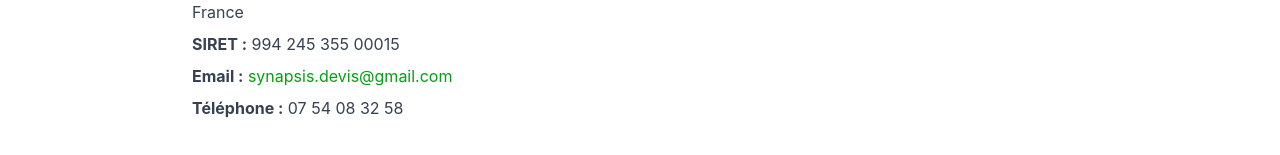
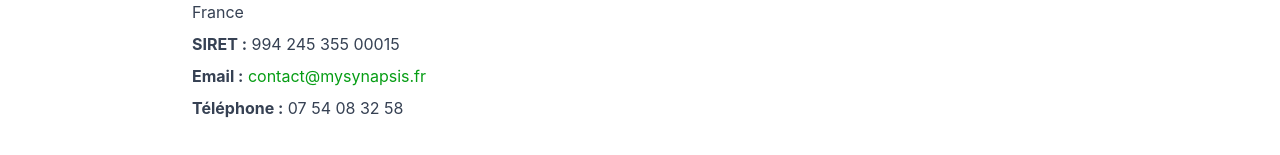
Before and after one commit to Sokaao/my-better-t-app, a Next.js app in the folder apps/web/: page /mentions-legales in a window 1280 px wide. Shown: the part 429-584 px from the top of the page. Built offline with nearby package versions, Linux system fonts and the light colour scheme.

Commit message:
maj de mon adresse mail

```diff
--- a/apps/web/src/app/mentions-legales/page.tsx
+++ b/apps/web/src/app/mentions-legales/page.tsx
@@ -56,8 +56,8 @@
 							</p>*/}
 							<p className="mb-2">
 								<strong>Email :</strong>{" "}
-								<a href="mailto:synapsis.devis@gmail.com" className="text-[#069D14] hover:underline">
-									synapsis.devis@gmail.com
+								<a href="mailto:contact@mysynapsis.fr" className="text-[#069D14] hover:underline">
+									contact@mysynapsis.fr
 								</a>
 							</p>
 							<p className="mb-2">
@@ -198,8 +198,8 @@
 							</h3>
 							<p className="leading-relaxed mb-4">
 								Pour exercer vos droits, vous pouvez nous contacter à l&apos;adresse suivante :{" "}
-								<a href="mailto:synapsis.devis@gmail.com" className="text-[#069D14] hover:underline">
-									synapsis.devis@gmail.com
+								<a href="mailto:contact@mysynapsis.fr" className="text-[#069D14] hover:underline">
+									contact@mysynapsis.fr
 								</a>
 							</p>
 							<p className="leading-relaxed mb-4">
@@ -365,8 +365,8 @@
 							</p>
 							<p className="mb-2">
 								<strong>Par email :</strong>{" "}
-								<a href="mailto:synapsis.devis@gmail.com" className="text-[#069D14] hover:underline">
-									synapsis.devis@gmail.com
+								<a href="mailto:contact@mysynapsis.fr" className="text-[#069D14] hover:underline">
+									contact@mysynapsis.fr
 								</a>
 							</p>
 							<p className="mb-2">
--- a/apps/web/src/app/page.tsx
+++ b/apps/web/src/app/page.tsx
@@ -753,7 +753,7 @@
 								Contact
 							</h4>
 							<p className="text-gray-600 dark:text-gray-400 text-sm">
-								synapsis.devis@gmail.com
+								contact@mysynapsis.fr
 							</p>
 						</div>
 						<div>
--- a/apps/web/src/app/politique-confidentialite/page.tsx
+++ b/apps/web/src/app/politique-confidentialite/page.tsx
@@ -51,8 +51,8 @@
 							</p>
 							<p className="mb-2">
 								<strong>Email :</strong>{" "}
-								<a href="mailto:synapsis.devis@gmail.com" className="text-[#069D14] hover:underline">
-									synapsis.devis@gmail.com
+								<a href="mailto:contact@mysynapsis.fr" className="text-[#069D14] hover:underline">
+									contact@mysynapsis.fr
 								</a>
 							</p>
 						</div>
@@ -159,8 +159,8 @@
 							</ul>
 							<p className="leading-relaxed mt-4">
 								Pour exercer vos droits, contactez-nous à :{" "}
-								<a href="mailto:synapsis.devis@gmail.com" className="text-[#069D14] hover:underline">
-									synapsis.devis@gmail.com
+								<a href="mailto:contact@mysynapsis.fr" className="text-[#069D14] hover:underline">
+									contact@mysynapsis.fr
 								</a>
 							</p>
 							<p className="leading-relaxed mt-4">
@@ -201,8 +201,8 @@
 							</h2>
 							<p className="leading-relaxed">
 								Pour toute question concernant cette politique de confidentialité ou le traitement de vos données personnelles, vous pouvez nous contacter à :{" "}
-								<a href="mailto:synapsis.devis@gmail.com" className="text-[#069D14] hover:underline">
-									synapsis.devis@gmail.com
+								<a href="mailto:contact@mysynapsis.fr" className="text-[#069D14] hover:underline">
+									contact@mysynapsis.fr
 								</a>
 							</p>
 						</div>
--- a/apps/web/src/app/privacy-policy-tracker-app/page.tsx
+++ b/apps/web/src/app/privacy-policy-tracker-app/page.tsx
@@ -66,8 +66,8 @@
 							</p>
 							<p className="mb-2">
 								<strong>Email:</strong>{" "}
-								<a href="mailto:synapsis.devis@gmail.com" className="text-[#069D14] hover:underline">
-									synapsis.devis@gmail.com
+								<a href="mailto:contact@mysynapsis.fr" className="text-[#069D14] hover:underline">
+									contact@mysynapsis.fr
 								</a>
 							</p>
 						</div>
@@ -228,8 +228,8 @@
 							</h3>
 							<p className="leading-relaxed mb-4">
 								To exercise any of these rights, please contact us at:{" "}
-								<a href="mailto:synapsis.devis@gmail.com" className="text-[#069D14] hover:underline">
-									synapsis.devis@gmail.com
+								<a href="mailto:contact@mysynapsis.fr" className="text-[#069D14] hover:underline">
+									contact@mysynapsis.fr
 								</a>
 							</p>
 							<p className="leading-relaxed mb-4">
@@ -315,8 +315,8 @@
 							</p>
 							<p className="mb-2">
 								<strong>By Email:</strong>{" "}
-								<a href="mailto:synapsis.devis@gmail.com" className="text-[#069D14] hover:underline">
-									synapsis.devis@gmail.com
+								<a href="mailto:contact@mysynapsis.fr" className="text-[#069D14] hover:underline">
+									contact@mysynapsis.fr
 								</a>
 							</p>
 							<p className="mb-2">
--- a/apps/web/src/app/terms-of-service-tracker/page.tsx
+++ b/apps/web/src/app/terms-of-service-tracker/page.tsx
@@ -66,8 +66,8 @@
 							</p>
 							<p className="mb-2">
 								<strong>Email:</strong>{" "}
-								<a href="mailto:synapsis.devis@gmail.com" className="text-[#069D14] hover:underline">
-									synapsis.devis@gmail.com
+								<a href="mailto:contact@mysynapsis.fr" className="text-[#069D14] hover:underline">
+									contact@mysynapsis.fr
 								</a>
 							</p>
 						</div>
@@ -282,8 +282,8 @@
 							</p>
 							<p className="mb-2">
 								<strong>By Email:</strong>{" "}
-								<a href="mailto:synapsis.devis@gmail.com" className="text-[#069D14] hover:underline">
-									synapsis.devis@gmail.com
+								<a href="mailto:contact@mysynapsis.fr" className="text-[#069D14] hover:underline">
+									contact@mysynapsis.fr
 								</a>
 							</p>
 							<p className="mb-2">
```
